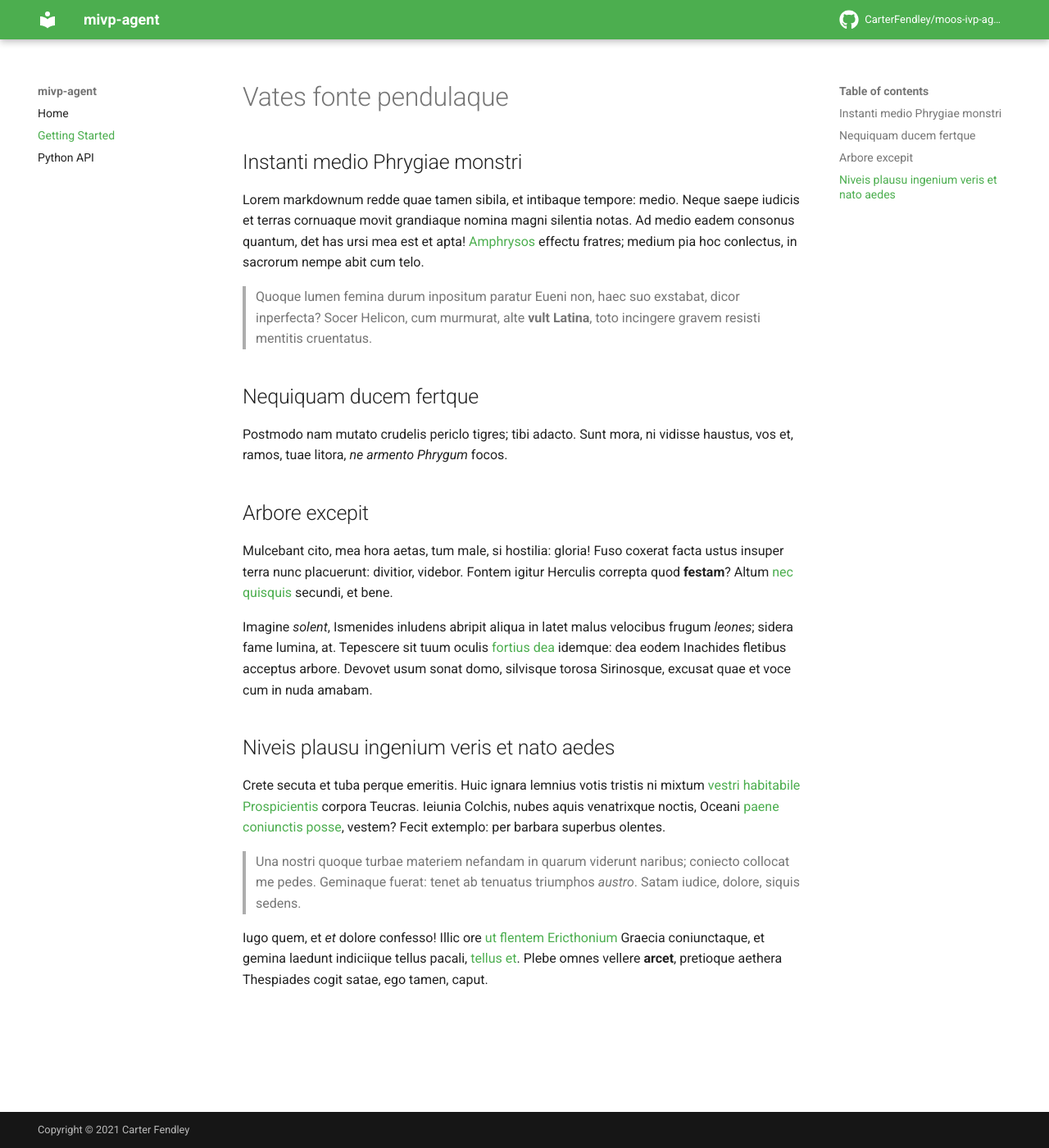
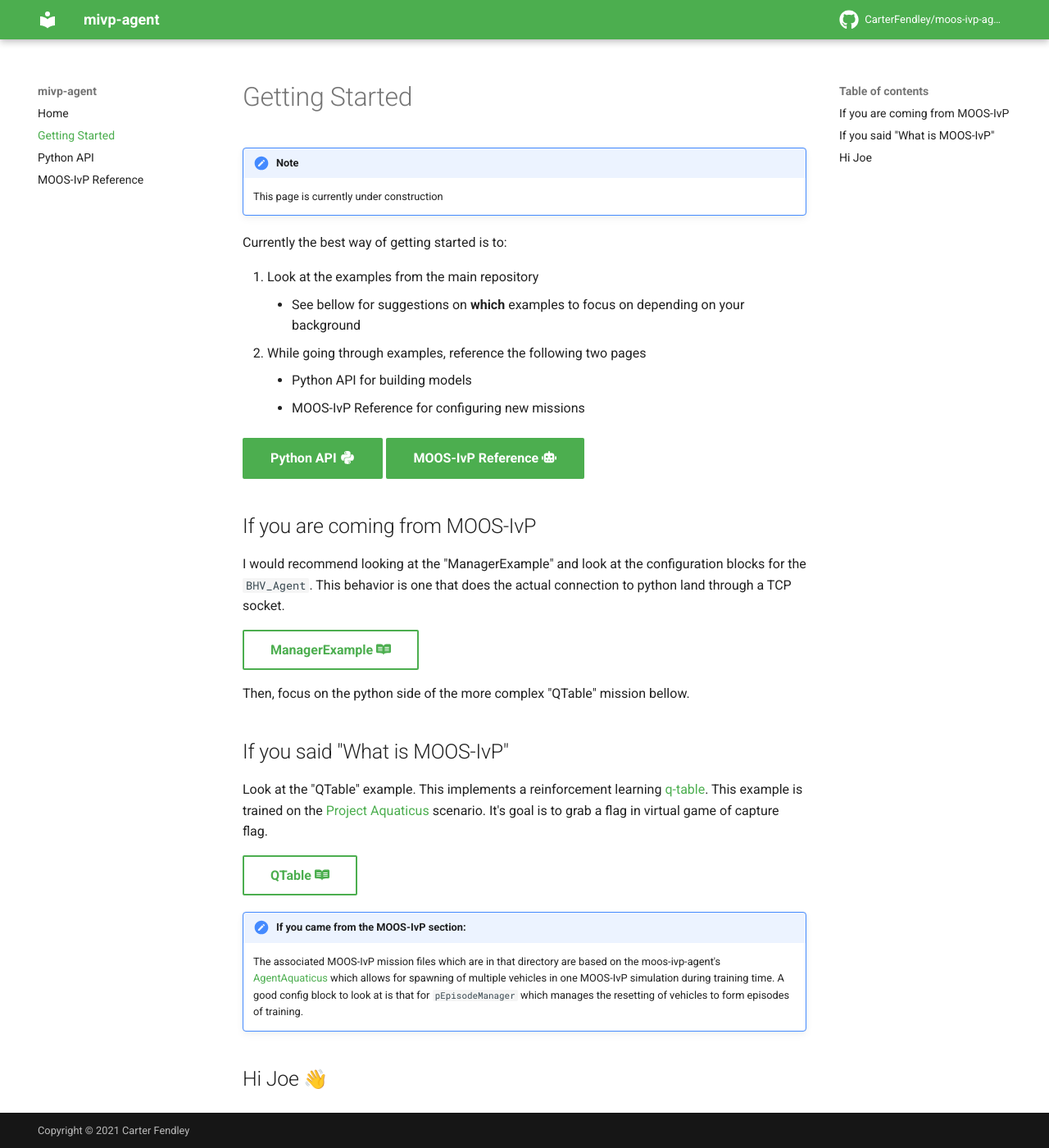
Before and after one commit to mivp-agent/mivp-agent.github.io, an MkDocs documentation site: the page built from docs/getting_started.md, in a window 1280 px wide and 1400 px high. Shown: the whole window at 82% size. Built offline with MkDocs 1.6.1 and Material for MkDocs 9.7.7, drawn with Linux system fonts in a browser that asks for light colours; emoji names are drawn with the system emoji font; comment, search, counter and statistics services are not loaded.

Commit message:
Create getting started page

```diff
--- a/docs/getting_started.md
+++ b/docs/getting_started.md
@@ -1,49 +1,34 @@
-# Vates fonte pendulaque
+# Getting Started
 
-## Instanti medio Phrygiae monstri
+!!! Note
+    This  page is currently under construction
 
-Lorem markdownum redde quae tamen sibila, et intibaque tempore: medio. Neque
-saepe iudicis et terras cornuaque movit grandiaque nomina magni silentia notas.
-Ad medio eadem consonus quantum, det has ursi mea est et apta!
-[Amphrysos](http://limina.com/orbem) effectu fratres; medium pia hoc conlectus,
-in sacrorum nempe abit cum telo.
+Currently the best way of getting started is to:
 
-> Quoque lumen femina durum inpositum paratur Eueni non, haec suo exstabat,
-> dicor inperfecta? Socer Helicon, cum murmurat, alte **vult Latina**, toto
-> incingere gravem resisti mentitis cruentatus.
+1. Look at the examples from the main repository
+    - See bellow for suggestions on **which** examples to focus on depending on your background
+2. While going through examples, reference the following two pages
+    - Python API for building models
+    - MOOS-IvP Reference for configuring new missions
 
-## Nequiquam ducem fertque
+[Python API :fontawesome-brands-python:](python_api.md){ .md-button .md-button--primary }
+[MOOS-IvP Reference :fontawesome-solid-robot:](moos_ivp_reference.md){ .md-button .md-button--primary }
 
-Postmodo nam mutato crudelis periclo tigres; tibi adacto. Sunt mora, ni vidisse
-haustus, vos et, ramos, tuae litora, *ne armento Phrygum* focos.
+## If you are coming from MOOS-IvP
 
-## Arbore excepit
+I would recommend looking at the "ManagerExample" and look at the configuration blocks for the `BHV_Agent`. This behavior is one that does the actual connection to python land through a TCP socket.
 
-Mulcebant cito, mea hora aetas, tum male, si hostilia: gloria! Fuso coxerat
-facta ustus insuper terra nunc placuerunt: divitior, videbor. Fontem igitur
-Herculis correpta quod **festam**? Altum [nec
-quisquis](http://auraedixit.org/ipse) secundi, et bene.
+[ManagerExample :fontawesome-brands-readme:](https://github.com/CarterFendley/moos-ivp-agent/tree/main/examples/ManagerExample){ .md-button }
 
-Imagine *solent*, Ismenides inludens abripit aliqua in latet malus velocibus
-frugum *leones*; sidera fame lumina, at. Tepescere sit tuum oculis [fortius
-dea](http://agnoscis-speciem.com/que.html) idemque: dea eodem Inachides fletibus
-acceptus arbore. Devovet usum sonat domo, silvisque torosa Sirinosque, excusat
-quae et voce cum in nuda amabam.
+Then, focus on the python side of the more complex "QTable" mission bellow.
 
-## Niveis plausu ingenium veris et nato aedes
+## If you said "What is MOOS-IvP"
 
-Crete secuta et tuba perque emeritis. Huic ignara lemnius votis tristis ni
-mixtum [vestri habitabile Prospicientis](http://www.pectoris.io/si.html) corpora
-Teucras. Ieiunia Colchis, nubes aquis venatrixque noctis, Oceani [paene
-coniunctis posse](http://gratia.io/unda.aspx), vestem? Fecit extemplo: per
-barbara superbus olentes.
+Look at the "QTable" example. This implements a reinforcement learning [q-table](https://en.wikipedia.org/wiki/Q-learning). This example is trained on the [Project Aquaticus](https://oceanai.mit.edu/aquaticus/pmwiki/pmwiki.php?n=Main.HomePage) scenario. It's goal is to grab a flag in virtual game of capture flag.
 
-> Una nostri quoque turbae materiem nefandam in quarum viderunt naribus;
-> coniecto collocat me pedes. Geminaque fuerat: tenet ab tenuatus triumphos
-> *austro*. Satam iudice, dolore, siquis sedens.
+[QTable :fontawesome-brands-readme:](https://github.com/CarterFendley/moos-ivp-agent/tree/main/examples/QTable){ .md-button }
 
-Iugo quem, et *et* dolore confesso! Illic ore [ut flentem
-Ericthonium](http://www.iactata.org/) Graecia coniunctaque, et gemina laedunt
-indiciique tellus pacali, [tellus et](http://inroravit.com/despicitur). Plebe
-omnes vellere **arcet**, pretioque aethera Thespiades cogit satae, ego tamen,
-caput.
+!!! Note "If you came from the MOOS-IvP section:"
+    The associated MOOS-IvP mission files which are in that directory are based on the moos-ivp-agent's [AgentAquaticus](https://github.com/CarterFendley/moos-ivp-agent/tree/main/missions/AgentAquaticus) which allows for spawning of multiple vehicles in one MOOS-IvP simulation during training time. A good config block to look at is that for `pEpisodeManager` which manages the resetting of vehicles to form episodes of training.
+
+## Hi Joe :wave:
--- a/mkdocs.yml
+++ b/mkdocs.yml
@@ -9,6 +9,7 @@ nav:
     - Home: index.md
     - Getting Started: getting_started.md
     - Python API: python_api.md
+    - MOOS-IvP Reference: moos_ivp_reference.md
 
 theme:
     name: "material"
```
Also changed, not shown: docs/moos_ivp_reference.md (added).
